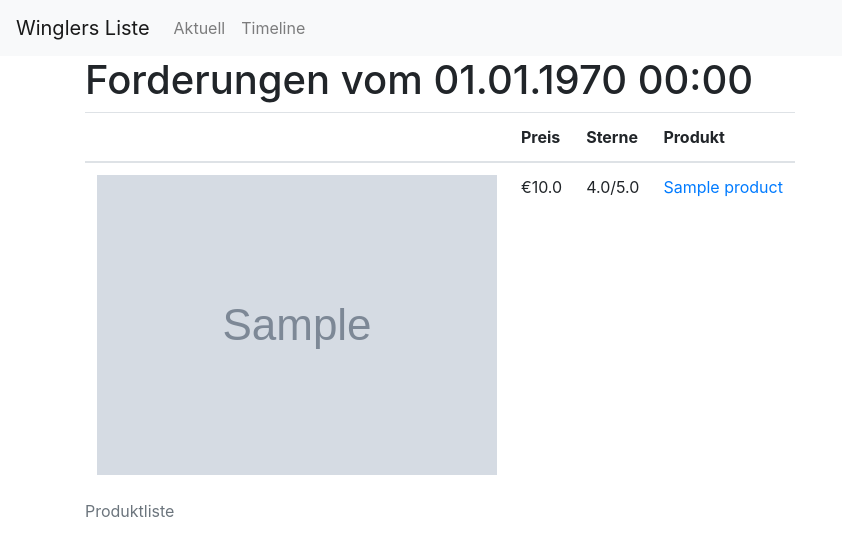
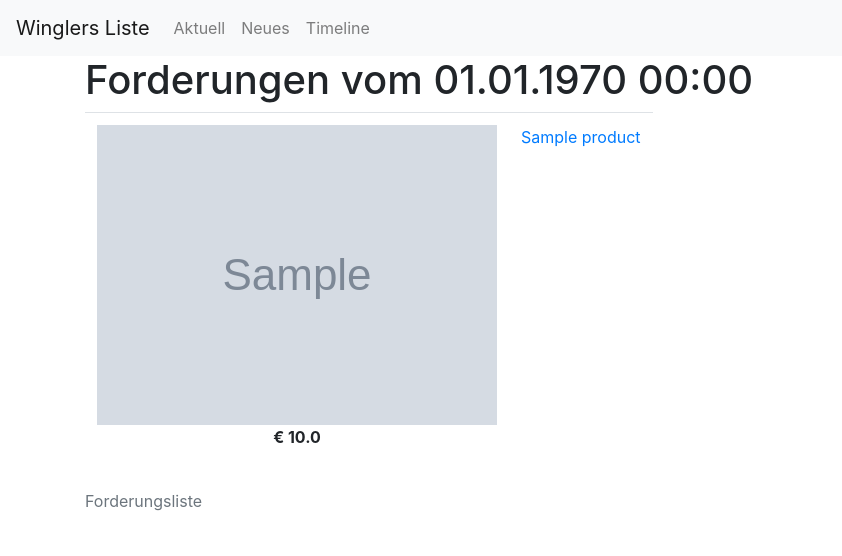
Before and after one commit to bauhaus93/wishlist-py, a Flask app: page / in a window 1280 px wide. Shown: the top 556 px of the page, without its empty margins (0-842 px from the left). Run offline with Flask 2, Linux system fonts and the light colour scheme; tables that the repository leaves empty hold one stand-in row (values such as "Sample post"); grey boxes marked "Sample" are stand-in pictures; some libraries are stand-ins or nearby versions.

Commit message:
Small table changes

```diff
--- a/app/routes.py
+++ b/app/routes.py
@@ -10,7 +10,7 @@ from app.models import Wishlist
 
 
 def get_navigation():
-    return [("index", "Aktuell"), ("timeline", "Timeline")]
+    return [("index", "Aktuell"), ("new_products", "Neues"), ("timeline", "Timeline")]
 
 
 def get_datetime(timestamp, fmt):
@@ -36,6 +36,11 @@ def index():
 @app.route("/timeline")
 def timeline():
     return render_template("timeline.html", navigation=get_navigation())
+
+
+@app.route("/new")
+def new_products():
+    return not_found("")
 
 
 @app.route("/api/datapoints")
--- a/app/templates/index.html
+++ b/app/templates/index.html
@@ -3,20 +3,15 @@
 
 <table class="table table-responsiv table-responsive">
   <caption>
-    Produktliste
+    Forderungsliste
   </caption>
-  <thead>
-    <th scope="col"></th>
-    <th scope="col">Preis</th>
-    <th scope="col">Sterne</th>
-    <th scope="col">Produkt</th>
-  </thead>
   <tbody>
     {% for product in products %}
     <tr>
-      <td scope="row"><img src="{{ product.link_image }}" class="" /></td>
-      <td scope="row">€{{ product.price }}</td>
-      <td scope="row">{{ product.stars }}/5.0</td>
+      <td scope="row">
+        <img src="{{ product.link_image }}" class="img-fluid" />
+        <p class="font-weight-bold text-center">€ {{ product.price }}</p>
+      </td>
       <td scope="row">
         <a href="{{ product.link }}" target="_blank">{{ product.name }}</a>
       </td>
```
Also changed, not shown: 1 other file.
